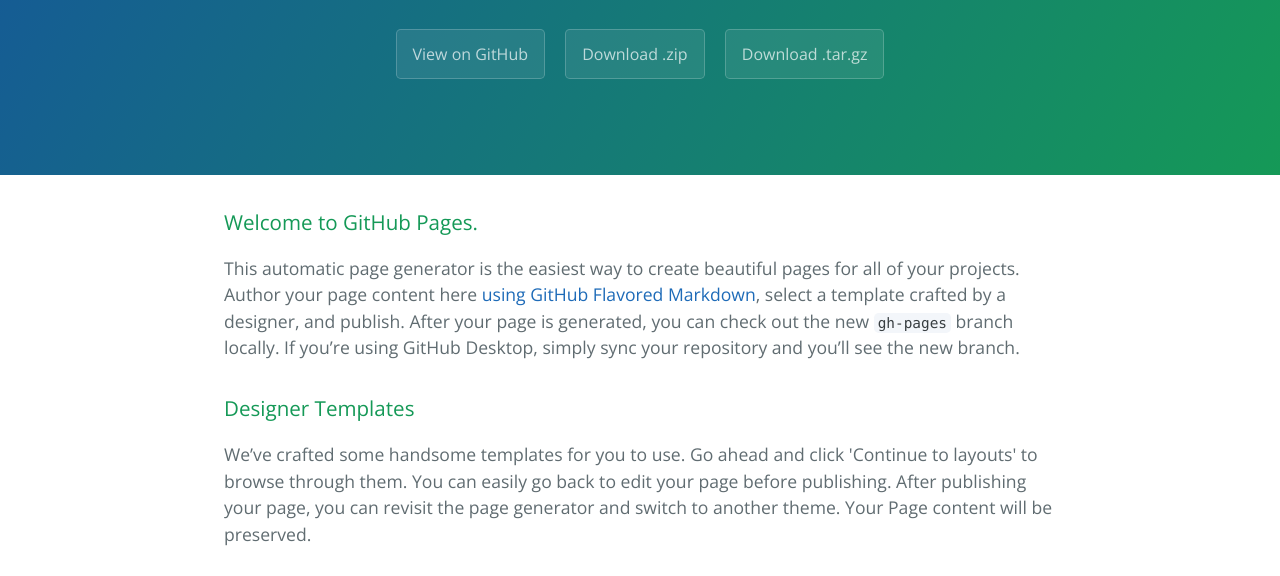
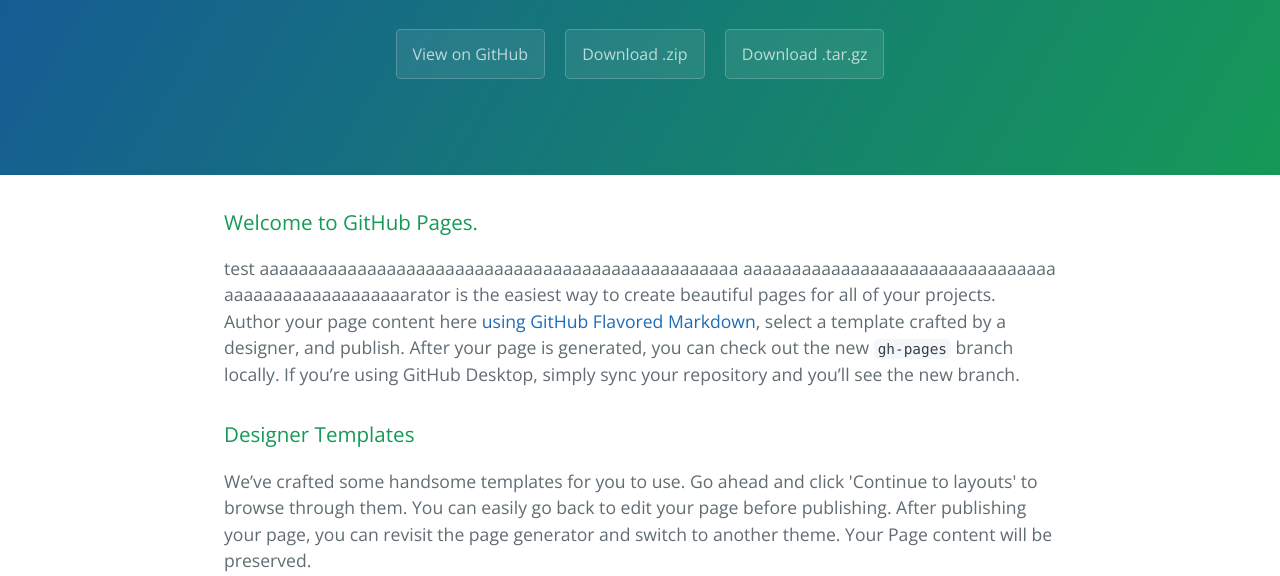
Before and after one commit to sulf4t/test, a plain HTML site: page index.html in a window 1280 px wide. Shown: the part 208-784 px from the top of the page. Drawn offline with nearby package versions, Linux system fonts and the light colour scheme.

Commit message:
Update index.html

```diff
--- a/index.html
+++ b/index.html
@@ -22,7 +22,9 @@
       <h3>
 <a id="welcome-to-github-pages" class="anchor" href="#welcome-to-github-pages" aria-hidden="true"><span aria-hidden="true" class="octicon octicon-link"></span></a>Welcome to GitHub Pages.</h3>
 
-<p>This automatic page generator is the easiest way to create beautiful pages for all of your projects. Author your page content here <a href="https://guides.github.com/features/mastering-markdown/">using GitHub Flavored Markdown</a>, select a template crafted by a designer, and publish. After your page is generated, you can check out the new <code>gh-pages</code> branch locally. If you’re using GitHub Desktop, simply sync your repository and you’ll see the new branch.</p>
+<p>test aaaaaaaaaaaaaaaaaaaaaaaaaaaaaaaaaaaaaaaaaaaaaaaaa
+aaaaaaaaaaaaaaaaaaaaaaaaaaaaaaaa
+aaaaaaaaaaaaaaaaaaarator is the easiest way to create beautiful pages for all of your projects. Author your page content here <a href="https://guides.github.com/features/mastering-markdown/">using GitHub Flavored Markdown</a>, select a template crafted by a designer, and publish. After your page is generated, you can check out the new <code>gh-pages</code> branch locally. If you’re using GitHub Desktop, simply sync your repository and you’ll see the new branch.</p>
 
 <h3>
 <a id="designer-templates" class="anchor" href="#designer-templates" aria-hidden="true"><span aria-hidden="true" class="octicon octicon-link"></span></a>Designer Templates</h3>
```
